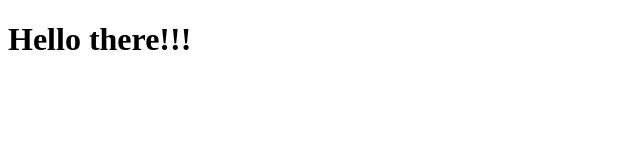
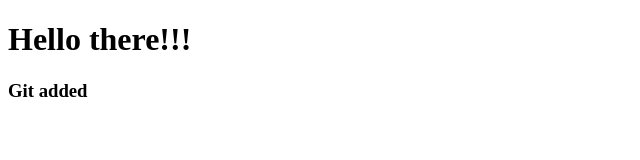
Before and after one commit to parvezaman/test-github-bitbucket, a plain HTML site: page index.html in a window 1280 px wide. Shown: the whole page, without its empty margins (0-640 px from the left). Drawn offline with Linux system fonts and the light colour scheme.

Commit message:
git added

```diff
--- a/index.html
+++ b/index.html
@@ -8,5 +8,6 @@
 </head>
 <body>
     <h1>Hello there!!!</h1>
+    <h3>Git added</h3>
 </body>
 </html>
```
